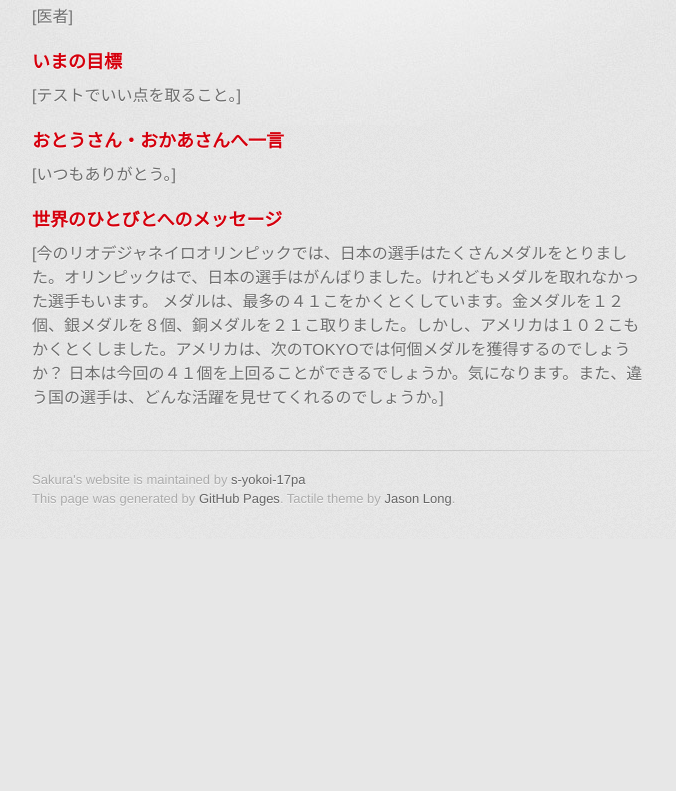
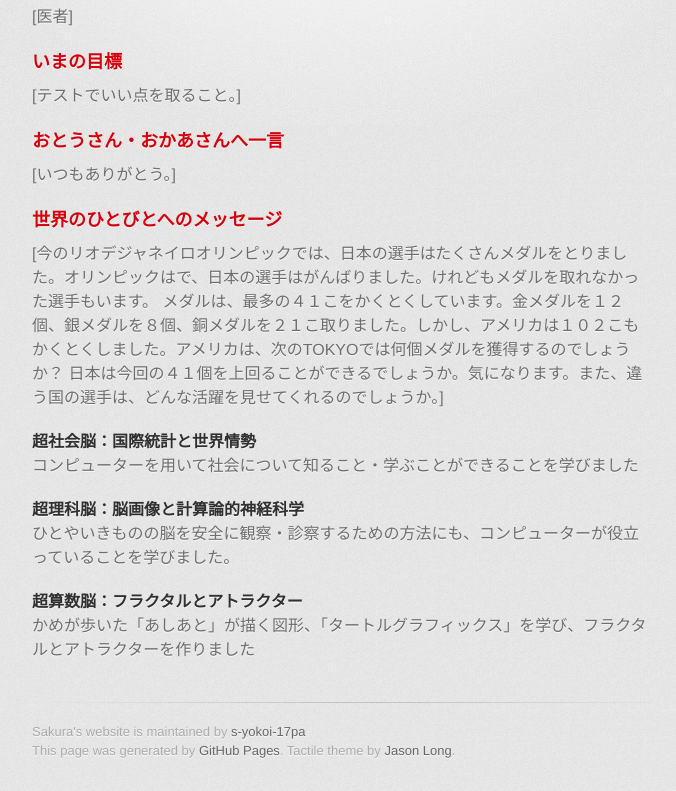
Before and after one commit to s-yokoi-17pa/web, a plain HTML site: page index.html in a window 1280 px wide. Shown: the part 448-1239 px from the top of the page, without its empty margins (298-974 px from the left). Before the commit the page ends 987 px from the top, so only its background shows below. Drawn offline with Linux system fonts and the light colour scheme; a web font is replaced by a local one.

Commit message:
Update index.html

```diff
--- a/index.html
+++ b/index.html
@@ -62,6 +62,17 @@
 <p>[今のリオデジャネイロオリンピックでは、日本の選手はたくさんメダルをとりました。オリンピックはで、日本の選手はがんばりました。けれどもメダルを取れなかった選手もいます。
 メダルは、最多の４１こをかくとくしています。金メダルを１２個、銀メダルを８個、銅メダルを２１こ取りました。しかし、アメリカは１０２こもかくとくしました。アメリカは、次のTOKYOでは何個メダルを獲得するのでしょうか？
 日本は今回の４１個を上回ることができるでしょうか。気になります。また、違う国の選手は、どんな活躍を見せてくれるのでしょうか。]</p>
+
+<h4>超社会脳：国際統計と世界情勢</h4>
+<p>コンピューターを用いて社会について知ること・学ぶことができることを学びました</p>
+
+<h4>超理科脳：脳画像と計算論的神経科学</h4>
+<p>ひとやいきものの脳を安全に観察・診察するための方法にも、コンピューターが役立っていることを学びました。</p>
+
+<h4>超算数脳：フラクタルとアトラクター</h4>
+<p>かめが歩いた「あしあと」が描く図形、「タートルグラフィックス」を学び、フラクタルとアトラクターを作りました</p>
+
+
         </section>
 
         <footer>
```
